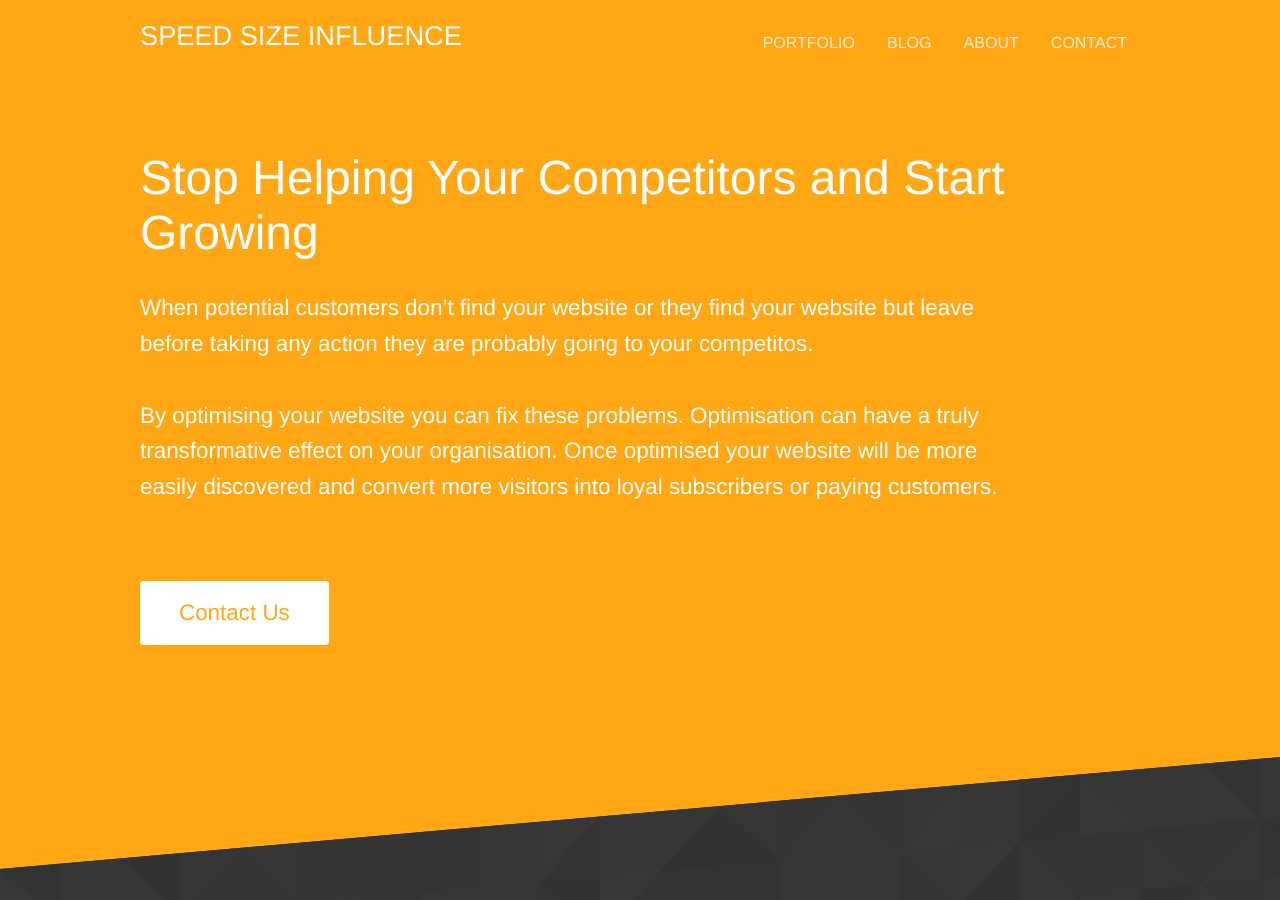
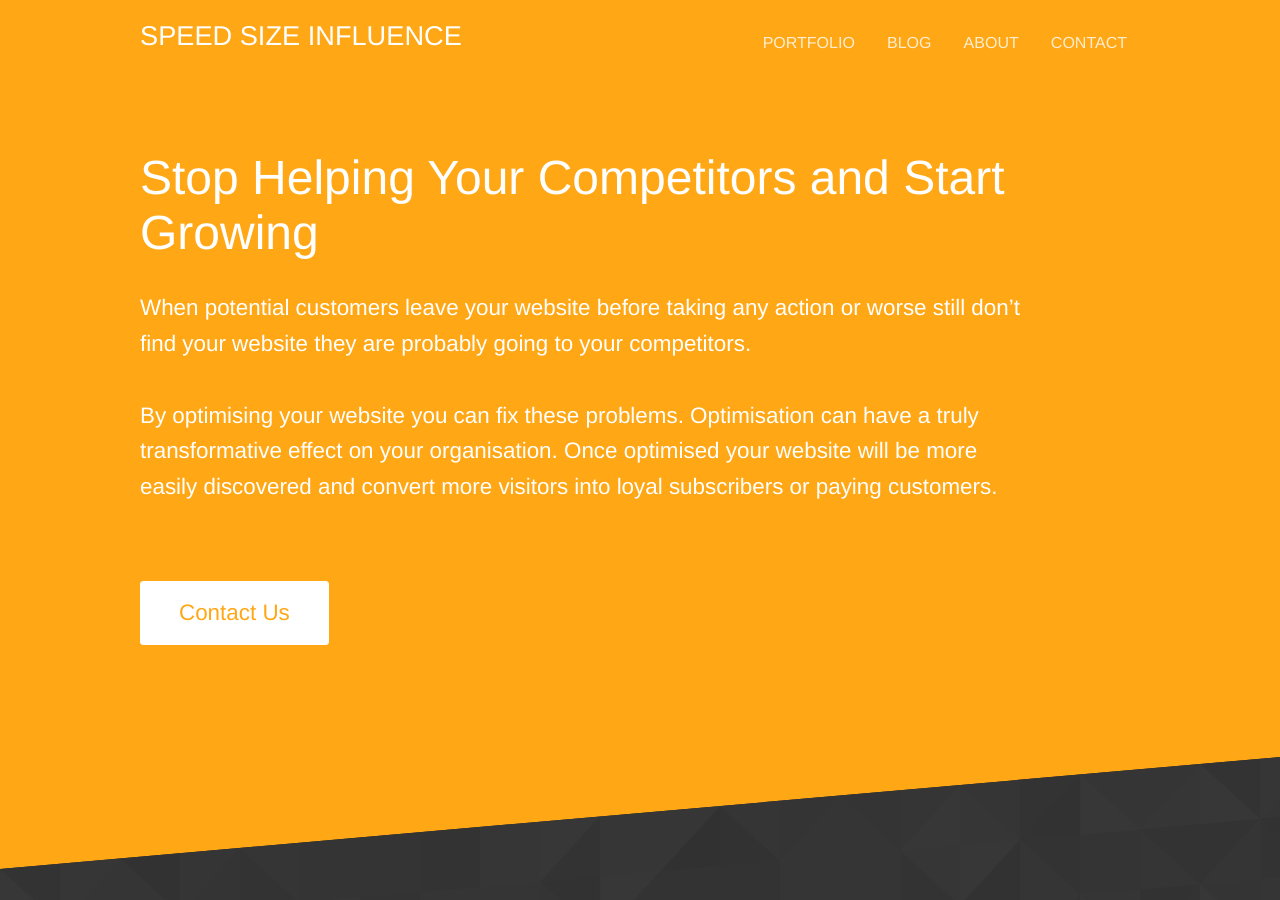
Before and after one commit to primertest-org/BDBBDB, a Jekyll site: the page built from index.html, in a window 1280 px wide and 900 px high. Built offline with Jekyll 4.4.1, drawn with Linux system fonts in a browser that asks for light colours.

Commit message:
Updated 'index.html' via CloudCannon

```diff
--- a/index.html
+++ b/index.html
@@ -5,7 +5,7 @@
 <section class="hero diagonal">
 	<div class="container">
 		<h2 class="editable">Stop Helping Your Competitors and Start Growing</h2>
-		<p class="subtext editable">When potential customers don&rsquo;t find your website or they find your website but leave before taking any action they are probably going to your competitos.<br /><br />By optimising your website you can fix these problems. Optimisation can have a truly transformative effect on your organisation. Once optimised your website will be more easily discovered and convert more visitors into loyal subscribers or paying customers.<br />&nbsp;</p>
+		<p class="subtext editable"> When potential customers leave your website before taking any action or worse still don&rsquo;t find your website they are probably going to your competitors.<br /><br />By optimising your website you can fix these problems. Optimisation can have a truly transformative effect on your organisation. Once optimised your website will be more easily discovered and convert more visitors into loyal subscribers or paying customers.<br />&nbsp;</p>
 		<p><a class="button alt" href="{{ site.baseurl }}/contact/">Contact Us</a></p>
 	</div>
 </section>
```
